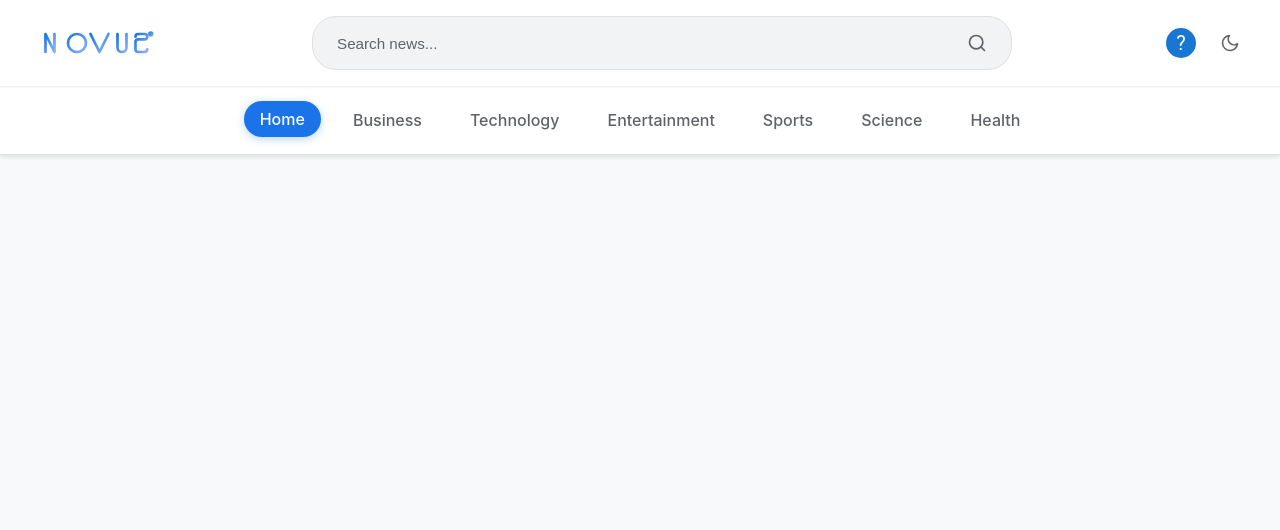
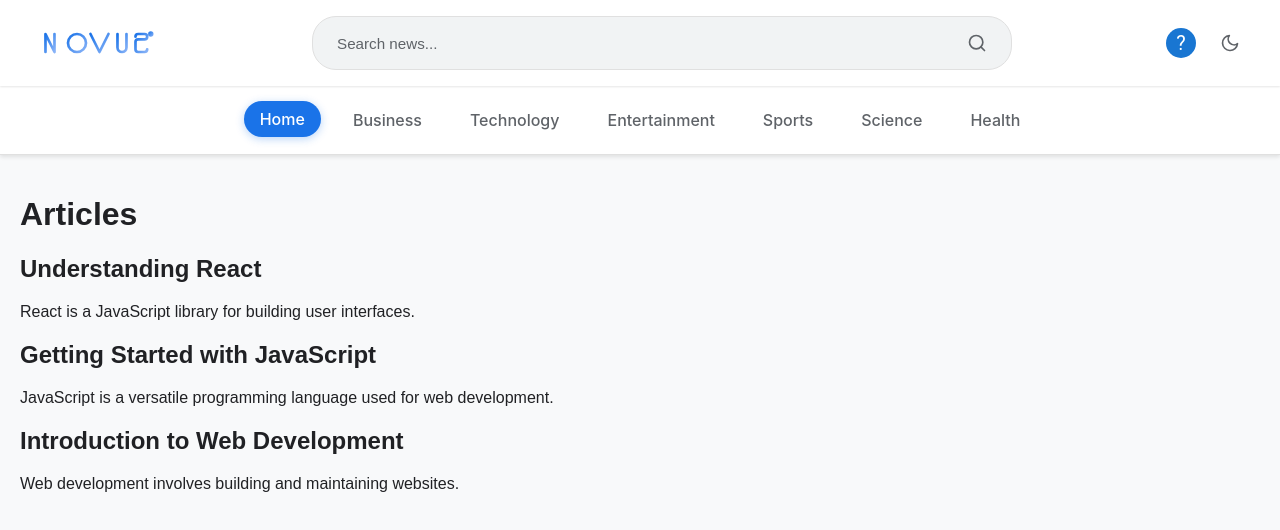
Before and after one commit to toplouie1/Novus, a React (Vite) app in the folder frontend/: page /aiNovus in a window 1280 px wide. Shown: the top 530 px of the page. Built offline with nearby package versions, Linux system fonts and the light colour scheme; no server answers.

Commit message:
route for aiNovus

```diff
--- a/frontend/src/App.jsx
+++ b/frontend/src/App.jsx
@@ -5,6 +5,7 @@ import Nav from "./components/Nav";
 import Categories from "./components/Categories";
 import Home from "./components/Home";
 import { useState, useCallback } from "react";
+import AiNovus from "./components/aiNovus";
 
 function App() {
 	const [selectedCategory, setSelectedCategory] = useState("general");
@@ -39,6 +40,7 @@ function App() {
 								/>
 							}
 						/>
+						<Route path="/aiNovus" element={<AiNovus />} />
 					</Routes>
 				</Router>
 			</div>
--- /dev/null
+++ b/frontend/src/components/AiNovus.jsx
@@ -0,0 +1,38 @@
+import React from "react";
+
+const articles = [
+	{
+		id: 1,
+		title: "Understanding React",
+		content: "React is a JavaScript library for building user interfaces.",
+	},
+	{
+		id: 2,
+		title: "Getting Started with JavaScript",
+		content:
+			"JavaScript is a versatile programming language used for web development.",
+	},
+	{
+		id: 3,
+		title: "Introduction to Web Development",
+		content: "Web development involves building and maintaining websites.",
+	},
+];
+
+const AiNovus = () => {
+	return (
+		<div style={{ padding: "20px", fontFamily: "Arial, sans-serif" }}>
+			<h1>Articles</h1>
+			<ul style={{ listStyleType: "none", padding: 0 }}>
+				{articles.map((article) => (
+					<li key={article.id} style={{ marginBottom: "20px" }}>
+						<h2>{article.title}</h2>
+						<p>{article.content}</p>
+					</li>
+				))}
+			</ul>
+		</div>
+	);
+};
+
+export default AiNovus;
--- /dev/null
+++ b/frontend/src/components/AiNovusButton.jsx
@@ -0,0 +1,54 @@
+import Button from "@mui/material/Button";
+import { styled } from "@mui/material/styles";
+import { useTheme } from "../context/ThemeContext";
+import { useNavigate } from "react-router-dom";
+
+const AiNovusButton = () => {
+	const { isDark } = useTheme();
+	const navigate = useNavigate();
+
+	const handleClick = (e) => {
+		e.preventDefault();
+		console.log("AiNovus button clicked");
+		try {
+			navigate("/aiNovus");
+			console.log("Navigation attempted to /personalized-news");
+		} catch (error) {
+			console.error("Navigation error:", error);
+		}
+	};
+
+	const StyledButton = styled(Button)(() => ({
+		backgroundColor: isDark ? "#2a2a2a" : "#f8f8f8",
+		color: isDark ? "#ffffff" : "#1e1e1e",
+		padding: "8px 16px",
+		fontSize: "14px",
+		fontWeight: "bold",
+		textTransform: "none",
+		borderRadius: "6px",
+		boxShadow: isDark
+			? "0 2px 8px rgba(0, 0, 0, 0.4)"
+			: "0 2px 8px rgba(0, 0, 0, 0.1)",
+		transition: "all 0.2s ease",
+		border: isDark ? "1px solid #3a86ff" : "1px solid #4361ee",
+
+		"&:hover": {
+			backgroundColor: isDark ? "#3a3a3a" : "#ffffff",
+			transform: "translateY(-2px)",
+			boxShadow: isDark
+				? "0 4px 12px rgba(0, 0, 0, 0.5)"
+				: "0 4px 12px rgba(0, 0, 0, 0.15)",
+		},
+
+		"&:active": {
+			transform: "translateY(1px)",
+			boxShadow: isDark
+				? "0 1px 4px rgba(0, 0, 0, 0.6)"
+				: "0 1px 4px rgba(0, 0, 0, 0.2)",
+		},
+	}));
+
+	return <StyledButton onClick={handleClick}>AiNovus</StyledButton>;
+};
+
+export default AiNovusButton;
--- a/frontend/src/components/Avatar.jsx
+++ b/frontend/src/components/Avatar.jsx
@@ -24,6 +24,10 @@ const AuthModal = () => {
 	const [isLoggedIn, setIsLoggedIn] = useState(
 		!!localStorage.getItem("userId")
 	);
+
+	const notifyLoginStateChange = () => {
+		window.dispatchEvent(new Event("loginStateChanged"));
+	};
 
 	useEffect(() => {
 		const userId = localStorage.getItem("userId");
@@ -102,8 +106,13 @@ const AuthModal = () => {
 					console.error("Error parsing userInfo:", error);
 				}
 			}
+
+			notifyLoginStateChange();
 		} else {
 			await SignUp(formData);
+			if (localStorage.getItem("userId")) {
+				notifyLoginStateChange();
+			}
 		}
 		handleClose();
 	};
@@ -113,6 +122,7 @@ const AuthModal = () => {
 		localStorage.removeItem("userInfo");
 		setIsLoggedIn(false);
 		setAvatar("?");
+		notifyLoginStateChange();
 	};
 
 	return (
--- a/frontend/src/components/Categories.jsx
+++ b/frontend/src/components/Categories.jsx
@@ -1,8 +1,26 @@
+import React, { useState, useEffect } from "react";
 import { categories } from "../utils/constants";
+import AiNovusButton from "./AiNovusButton";
 
 const Categories = ({ selectedCategory, onCategorySelect }) => {
+	const [isLoggedIn, setIsLoggedIn] = useState(
+		!!localStorage.getItem("userId")
+	);
+
+	useEffect(() => {
+		const checkLoginStatus = () => {
+			const loggedInStatus = !!localStorage.getItem("userId");
+			setIsLoggedIn(loggedInStatus);
+		};
+		window.addEventListener("loginStateChanged", checkLoginStatus);
+		return () => {
+			window.removeEventListener("loginStateChanged", checkLoginStatus);
+		};
+	}, []);
+
 	return (
 		<div className="categories">
+			{isLoggedIn && <AiNovusButton />}
 			{categories.map((category) => (
 				<div
 					key={category.id}
--- a/frontend/src/components/Home.jsx
+++ b/frontend/src/components/Home.jsx
@@ -55,7 +55,7 @@ const Home = ({ selectedCategory, searchQuery }) => {
 	// Fetch news when category or search query changes
 	useEffect(() => {
 		fetchNews(true);
-	}, [selectedCategory, searchQuery]);
+	}, [selectedCategory, searchQuery, fetchNews]);
 
 	const handleLoadMore = useCallback(() => {
 		if (!state.loading && state.hasMore) {
--- a/frontend/src/css/App.css
+++ b/frontend/src/css/App.css
@@ -234,13 +234,14 @@
 	font-size: 0.9rem;
 }
 
-@media screen and (max-width: 768px) {
+@media screen and (max-width: 880px) {
 	.categories {
 		top: 120px;
 		padding: 1rem;
 		justify-content: flex-start;
 		background-color: var(--bg-secondary);
 		box-shadow: 0 2px 4px var(--shadow-color);
+		justify-content: none;
 	}
 
 	.categories-container {
```
